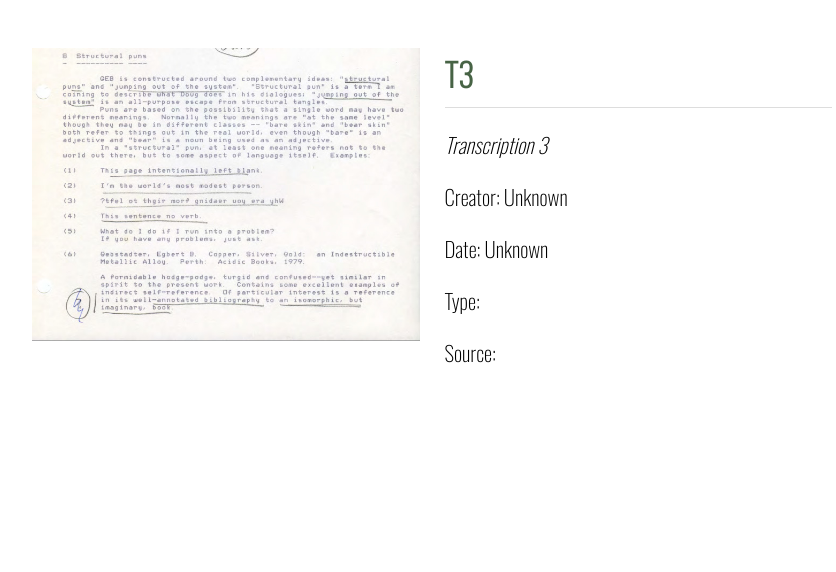
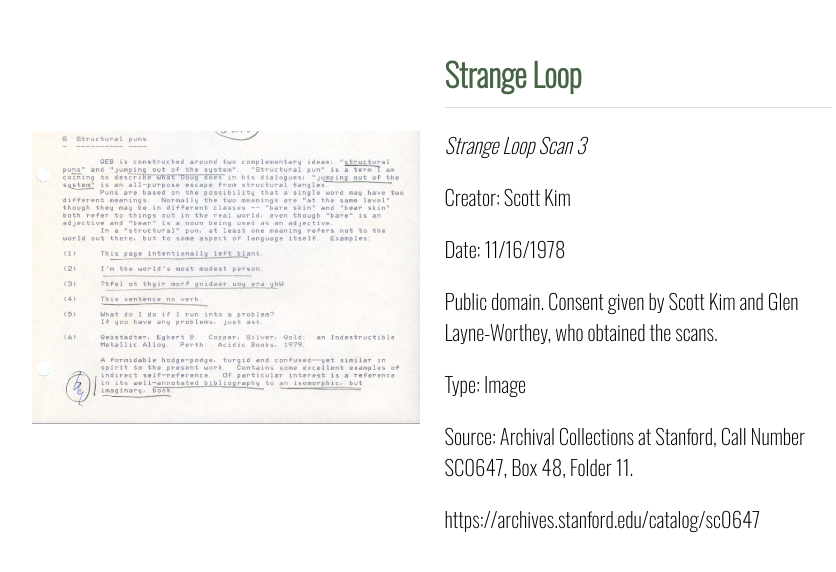
Before and after one commit to victoryang-stack/StrangeLoop, a Jekyll site: the page built from _mindoc_media/T3.md, in a window 1280 px wide. Shown: the top 572 px of the page, without its empty margins (208-1044 px from the left). Built offline with Jekyll 4.4.1, drawn with Linux system fonts in a browser that asks for light colours.

Commit message:
Update T3.md

```diff
--- a/_mindoc_media/T3.md
+++ b/_mindoc_media/T3.md
@@ -3,17 +3,17 @@ page: source
 title: T3
 media_type: image
 
-_title: T3
-description: Transcription 3
-creator: Unknown
-_date: Unknown
-rights:
-type:
-source:
-identifier:
+_title: Strange Loop
+description: Strange Loop Scan 3
+creator: Scott Kim
+_date: 11/16/1978
+rights: Public domain. Consent given by Scott Kim and Glen Layne-Worthey, who obtained the scans.
+type: Image
+source: Archival Collections at Stanford, Call Number SC0647, Box 48, Folder 11.
+identifier: https://archives.stanford.edu/catalog/sc0647
 contributor:
 format:
-credit_(IPTC):
+credit_(IPTC): Digitization by Glen Layne-Worthey, courtesy of Archival Collections at Stanford
 date_created_(IPTC):
 
 _path: /assets/img/Images/T3.jpeg
```
